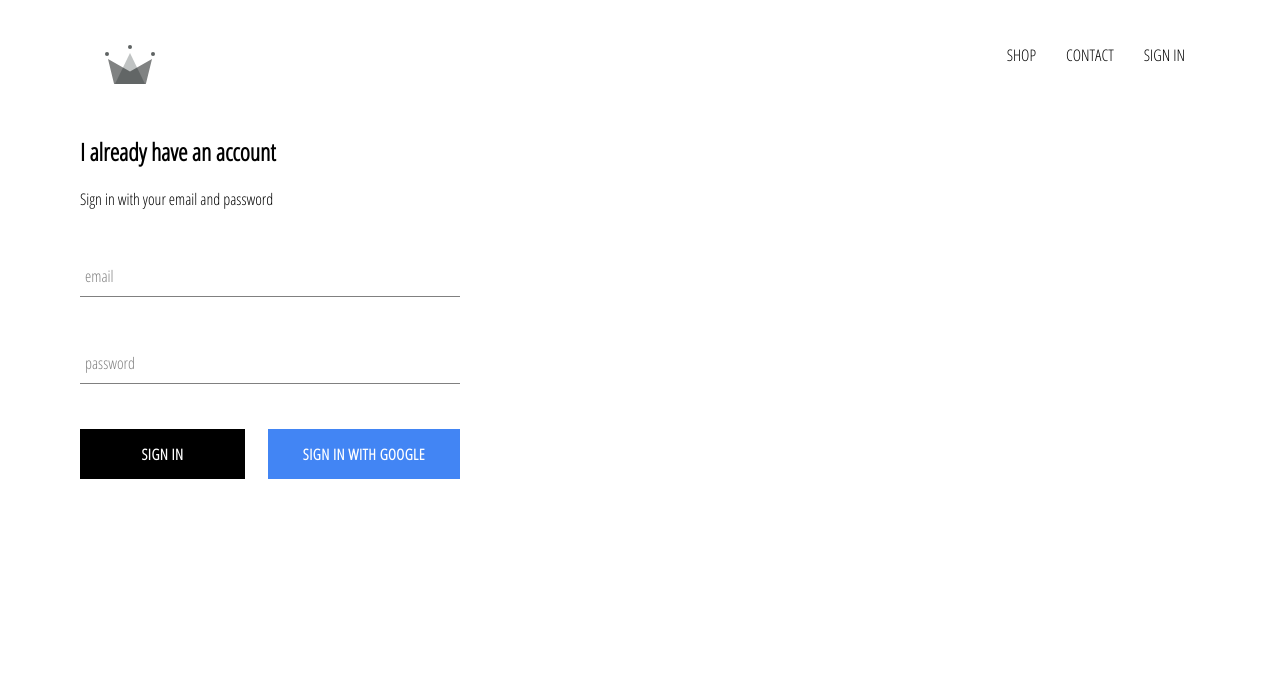
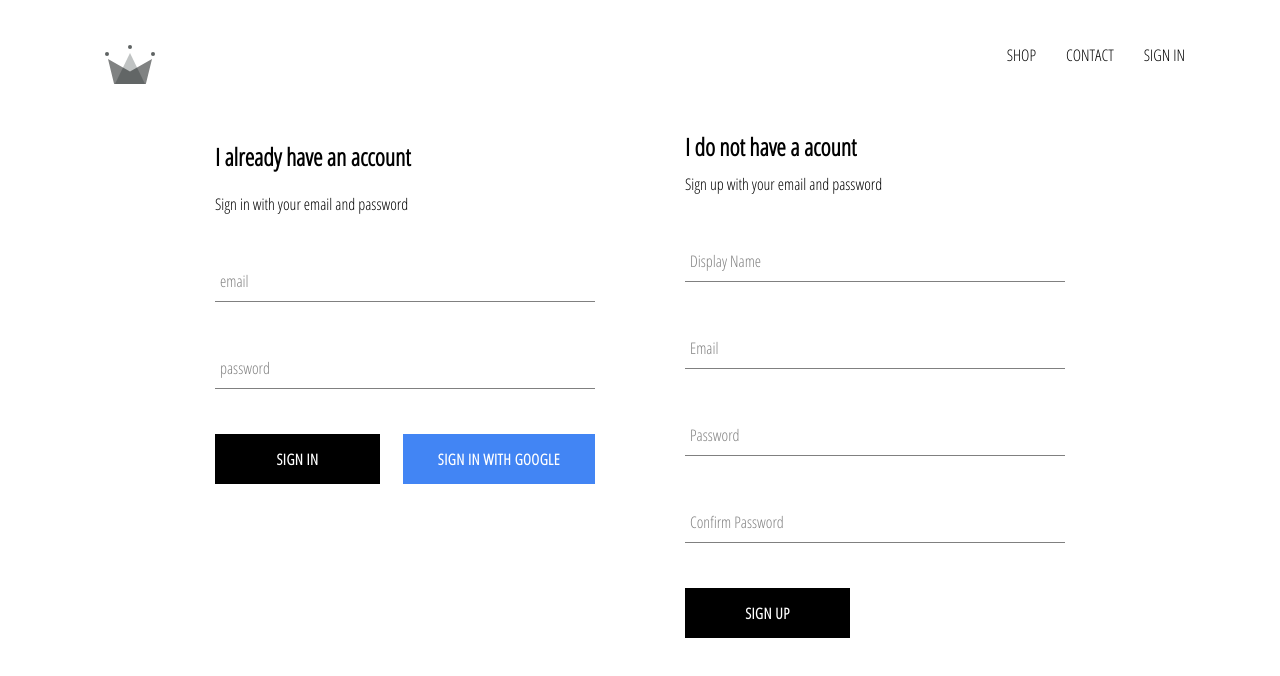
Before and after one commit to songulija/sClothing, a React (Create React App) app: page /signin in a window 1280 px wide. Shown: the top 676 px of the page. Built offline with nearby package versions, Linux system fonts and the light colour scheme; no server answers.

Commit message:
Sign up with email and password added. it adds it to Authentication and also saves document in firestore

```diff
--- a/src/components/signUp/SignUp.js
+++ b/src/components/signUp/SignUp.js
@@ -1,8 +1,57 @@
-import React from 'react'
+import React, { useState, useEffect } from 'react'
+import { auth, createUserProfileDocument } from '../../firebase/firebase.utils.js'
+import CustomButton from '../customButton/CustomButton.js';
+import FormInput from '../formInput/FormInput.js';
+import './styles.scss'
 
 function SignUp() {
+    //useState initial value & funcction to update initial value
+    const [displayName, setDisplayName] = useState('');
+    const [email, setEmail] = useState('');
+    const [password, setPassword] = useState('');
+    const [confirmPassword, setConfirmPassword] = useState('');
+
+    const emptifyingStates = () => {
+        setDisplayName('');
+        setEmail('');
+        setPassword('');
+        setConfirmPassword('');
+    }
+
+    //getting event data from submit button that trigered event
+    const submitHandler = async (e) => {
+        e.preventDefault();//prevent screen to refresh
+        if (password !== confirmPassword) {
+            alert('Passwords dont match')
+            return;//if passwords dont match show alert and return(break)
+        }
+
+        try {
+            //use new auth method. it creates new user acount associated with specified email and password(in Authentication)
+            //on succesful creating, user will also be signed to our app. it returns back user object
+            const { user } = await auth.createUserWithEmailAndPassword(email, password)
+
+            //once we get that back we want to run createUserProfileDocument to create new document in users collection
+            await createUserProfileDocument(user, { displayName });//also pass additionData object. in it displayName(user name)
+            emptifyingStates();
+        } catch (error) {
+            console.log(error)
+        }
+
+    }
+
+
     return (
-        <div>
+        <div className='sign-up'>
+            <h2 className='title'>I do not have a acount</h2>
+            <span>Sign up with your email and password</span>
+            <form className='sign-up-form' onSubmit={submitHandler}>
+                <FormInput type='text' name='displayName' value={displayName} onChange={(e) => setDisplayName(e.target.value)} label='Display Name' required />
+                <FormInput type='email' name='email' value={email} onChange={(e) => setEmail(e.target.value)} label='Email' required />
+                <FormInput type='password' name='password' value={password} onChange={(e) => setPassword(e.target.value)} label='Password' required />
+                <FormInput type='password' name='confirmPassword' value={confirmPassword} onChange={(e) => setConfirmPassword(e.target.value)} label='Confirm Password' required />
+                <CustomButton type='submit'>SIGN UP</CustomButton>
+            </form>
 
         </div>
     )
--- a/src/components/signUp/styles.scss
+++ b/src/components/signUp/styles.scss
@@ -0,0 +1,9 @@
+.sign-up {
+    display: flex;
+    flex-direction: column;
+    width: 380px;
+
+    .title {
+      margin: 10px 0;
+    }
+  }
--- a/src/screens/signIn/SignInSignUp.js
+++ b/src/screens/signIn/SignInSignUp.js
@@ -1,10 +1,13 @@
 import React from 'react'
 import SignIn from '../../components/signIn/SignIn'
+import SignUp from '../../components/signUp/SignUp'
+import './styles.scss'
 
 function SignInSignUp() {
     return (
         <div className='sign-in-and-sign-up'>
             <SignIn />
+            <SignUp />
         </div>
 
     )
--- a/src/screens/signIn/styles.scss
+++ b/src/screens/signIn/styles.scss
@@ -0,0 +1,6 @@
+.sign-in-and-sign-up{
+    width: 850px;
+    display: flex;
+    justify-content: space-between;
+    margin: 30px auto;
+}
```
